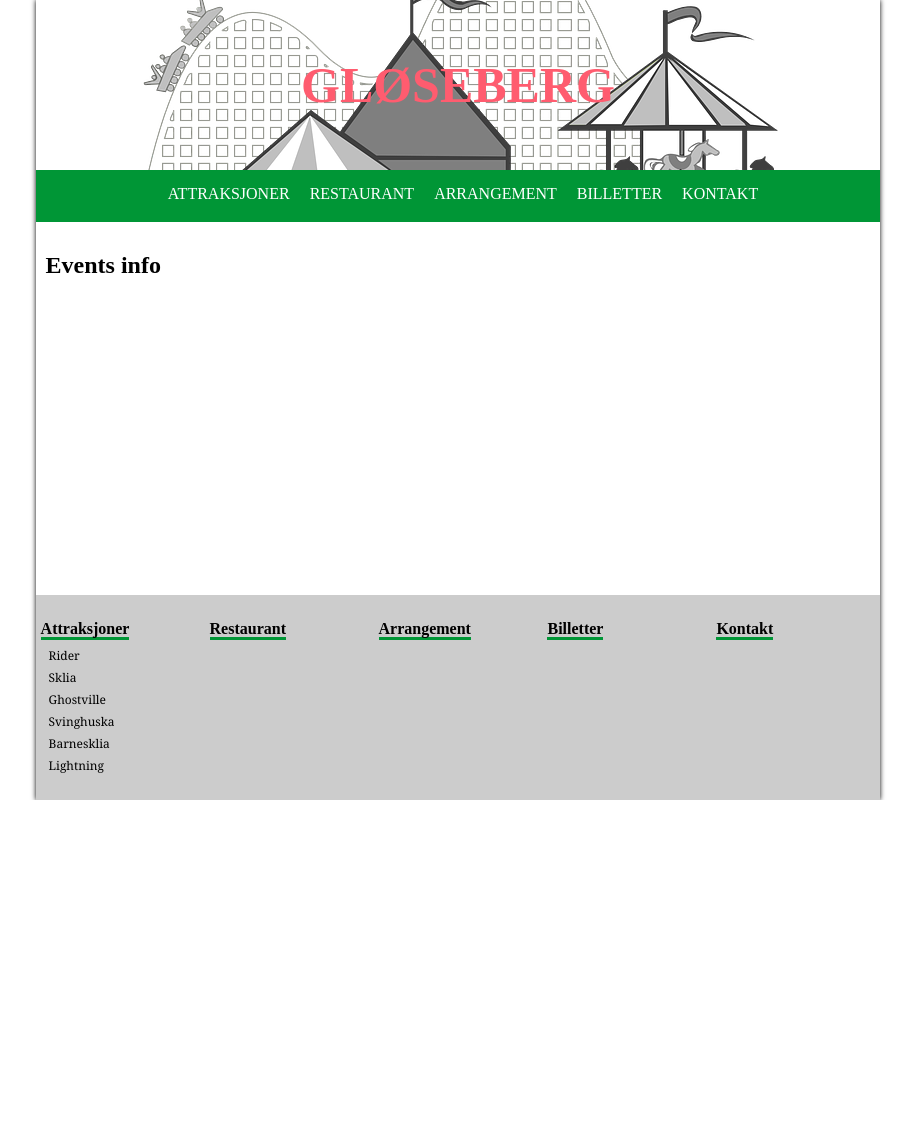
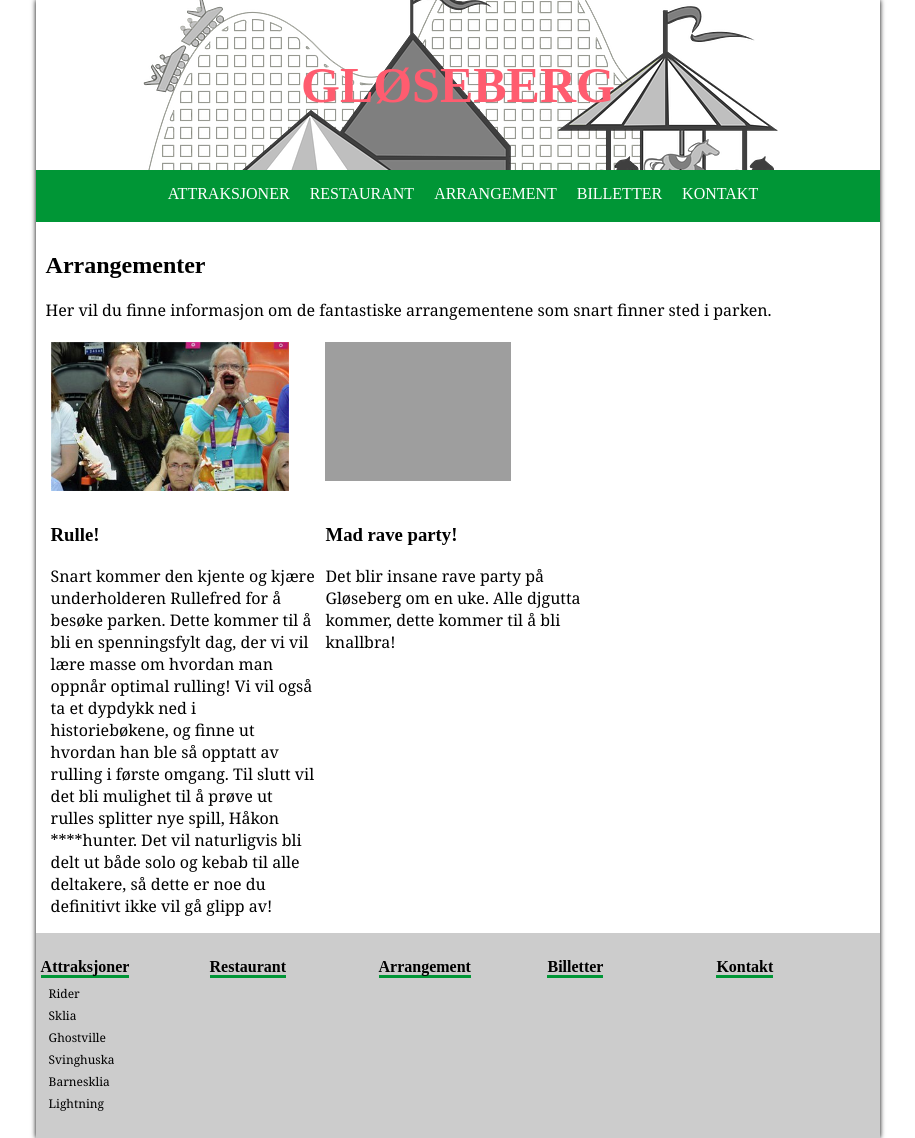
Before and after one commit to hakloev/IT2805-webtek, a Flask app: page /events in a window 1280 px wide. Shown: the whole page, without its empty margins (182-1097 px from the left). Before the commit the page ends 800 px from the top, so only its background shows below. Run offline with Flask 2, Linux system fonts and the light colour scheme; some web fonts are replaced; grey boxes are pictures that could not be loaded.

Commit message:
Rullefred til Gløseberg!

```diff
--- a/templates/events.html
+++ b/templates/events.html
@@ -1,5 +1,26 @@
 {% extends 'base.html' %}
 {% block title %}&ndash; Arrangement{% endblock %}
 {% block body %}
-    <h1>Events info</h1>
+    <h2>Arrangementer</h2>
+    <p> Her vil du finne informasjon om de fantastiske arrangementene som snart finner sted i parken. </p>
+
+    <div class="row">
+    	<div class="col33">
+    		<img src="../static/rullefred.jpg" alt="rullefred" width="90%">
+    	</div>
+    	<div class="col33">
+    		<img src="../static/music.svg" alt="Raveparty" width="70%">
+
+    	</div>
+    	<p>
+   	</div>
+   	<div class="row">
+   		<div class="col33">
+   			<h3> Rulle! </h3>
+    		<p> Snart kommer den kjente og kjære underholderen Rullefred for å besøke parken. Dette kommer til å bli en spenningsfylt dag, der vi vil lære masse om hvordan man oppnår optimal rulling! Vi vil også ta et dypdykk ned i historiebøkene, og finne ut hvordan han ble så opptatt av rulling i første omgang. Til slutt vil det bli mulighet til å prøve ut rulles splitter nye spill, Håkon ****hunter. Det vil naturligvis bli delt ut både solo og kebab til alle deltakere, så dette er noe du definitivt ikke vil gå glipp av! </p>
+   		</div>
+   		<div class="col33">
+   			<h3> Mad rave party! </h3>
+    		<p> Det blir insane rave party på Gløseberg om en uke. Alle djgutta kommer, dette kommer til å bli knallbra!</p>
+   		</div>
 {% endblock %}
```
Also changed, not shown: static/music.svg (added), static/rullefred.jpg (added).
